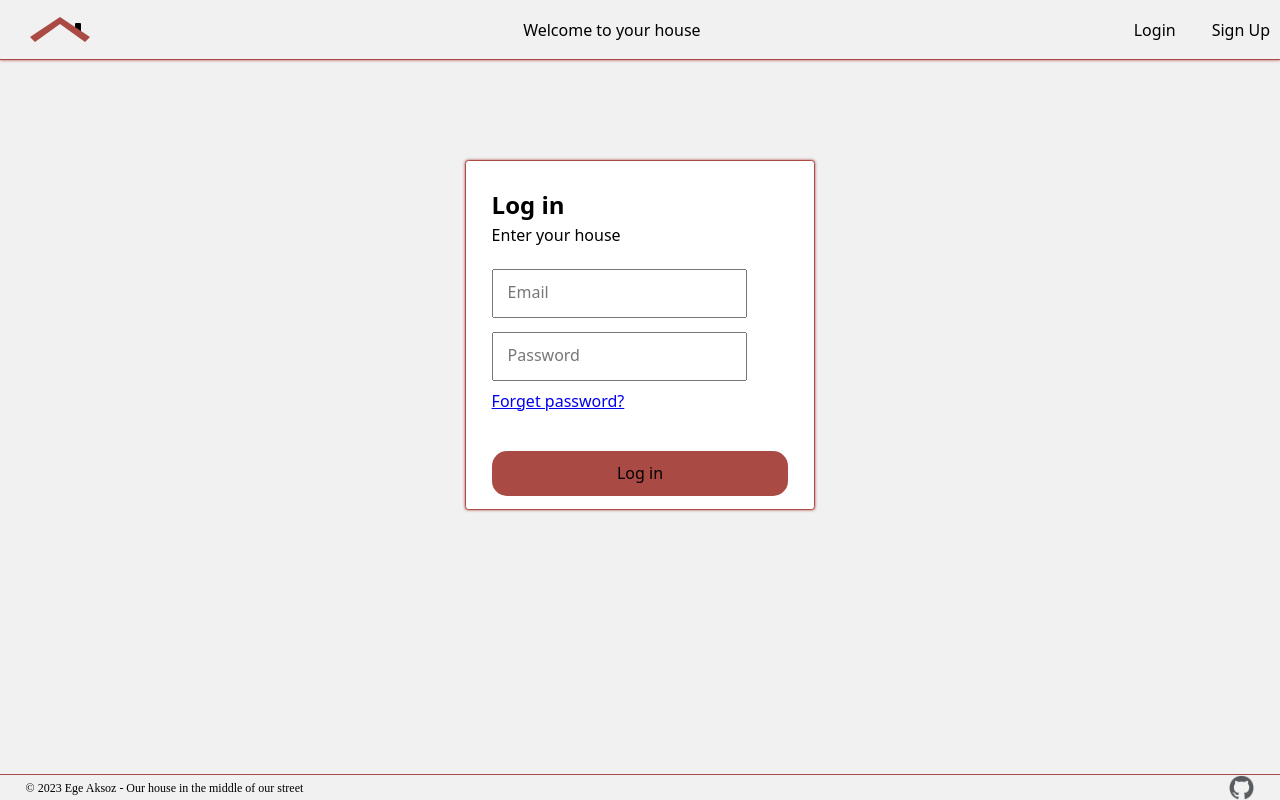
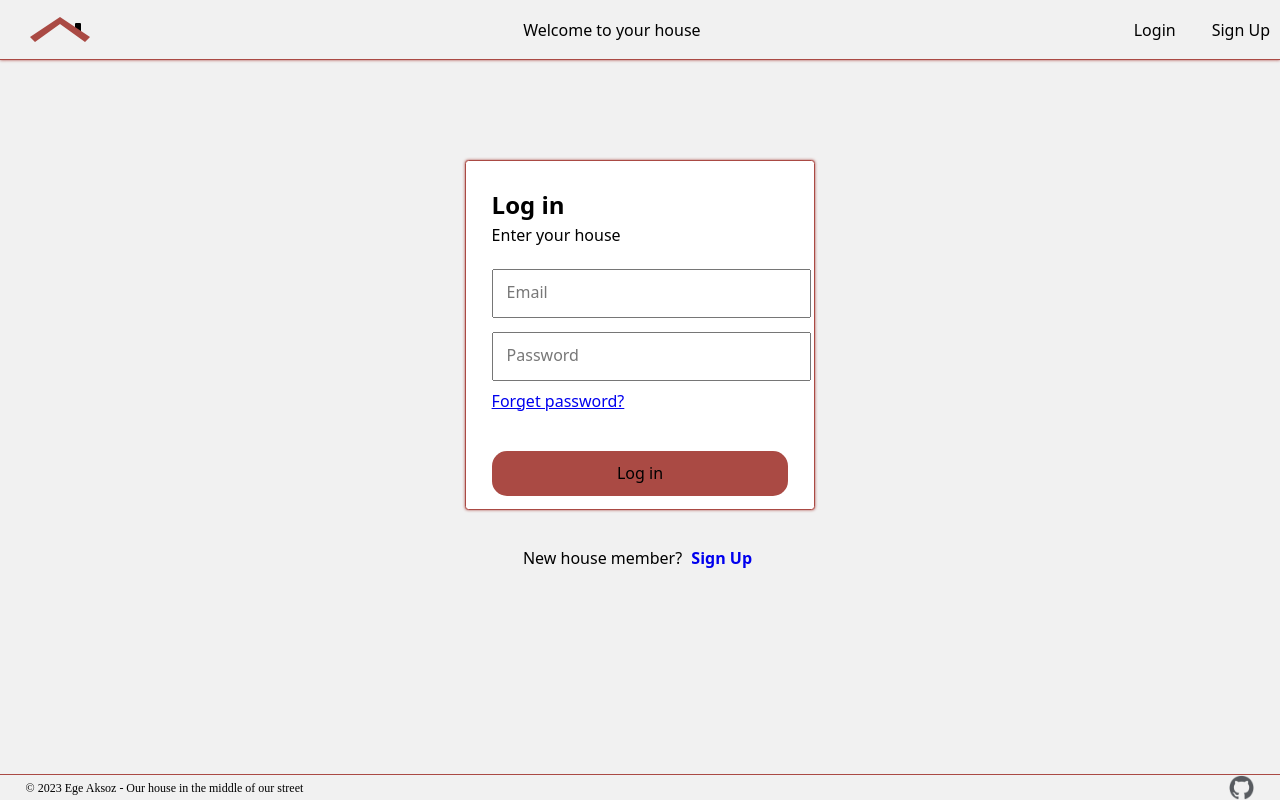
Before and after one commit to egeaksoz/ev, a React app: page /login in a window 1280 px wide. Built offline with nearby package versions, Linux system fonts and the light colour scheme.

Commit message:
Add signup text in login

```diff
--- a/src/pages/Login/Login.scss
+++ b/src/pages/Login/Login.scss
@@ -33,6 +33,21 @@
   background-color: #8d3935;
 }
 
+.join {
+  padding-top: 50px;
+  text-align: center;
+  & a {
+    font-weight: bold;
+    text-decoration: none;
+    padding: 5px;
+    &:hover {
+      background-color: #AA4A44;
+      border-radius: 5px;
+      color: white;
+    }
+  }
+}
+
 @media only screen and (max-width: 600px) {
   .login {
     width: 60%;
--- a/src/pages/Login/Login.tsx
+++ b/src/pages/Login/Login.tsx
@@ -13,6 +13,7 @@ const Login: FC = () => {
         <p><a href='/password-reset'>Forget password?</a></p>
         <button> Log in </button>
       </div>
+      <div className='join'> New house member? <a href='/signup'> Sign Up </a> </div>
     </div>
   )
 }
--- a/src/sharedComponents/Input/InputBox.scss
+++ b/src/sharedComponents/Input/InputBox.scss
@@ -2,7 +2,7 @@
     position: relative;
     margin: 2.5% 0 2.5% 0;
     input {
-        padding: 3.5%;
+        padding: 3.5% 25% 3.5% 3.5%;
     &:focus {
         outline: none;
         border: 2px solid #AA4A44;
@@ -11,16 +11,19 @@
     }
     label {
         position: absolute;
-        left: 11px;
+        left: 5px;
         top: 11px;
         color: #777;
         transition: 300ms all;
         background-color: white;
-        padding-right: 5px;
-        padding-left: 5px;
+        padding-right: 10px;
+        padding-left: 10px;
+        &:hover {
+            cursor: text
+        }
     }
     input:focus + label, input:valid + label {
-        font-size: 12px;
+        font-size: 14px;
         transform: translateY(-18px);
         color: black;
         z-index: 1;
```
